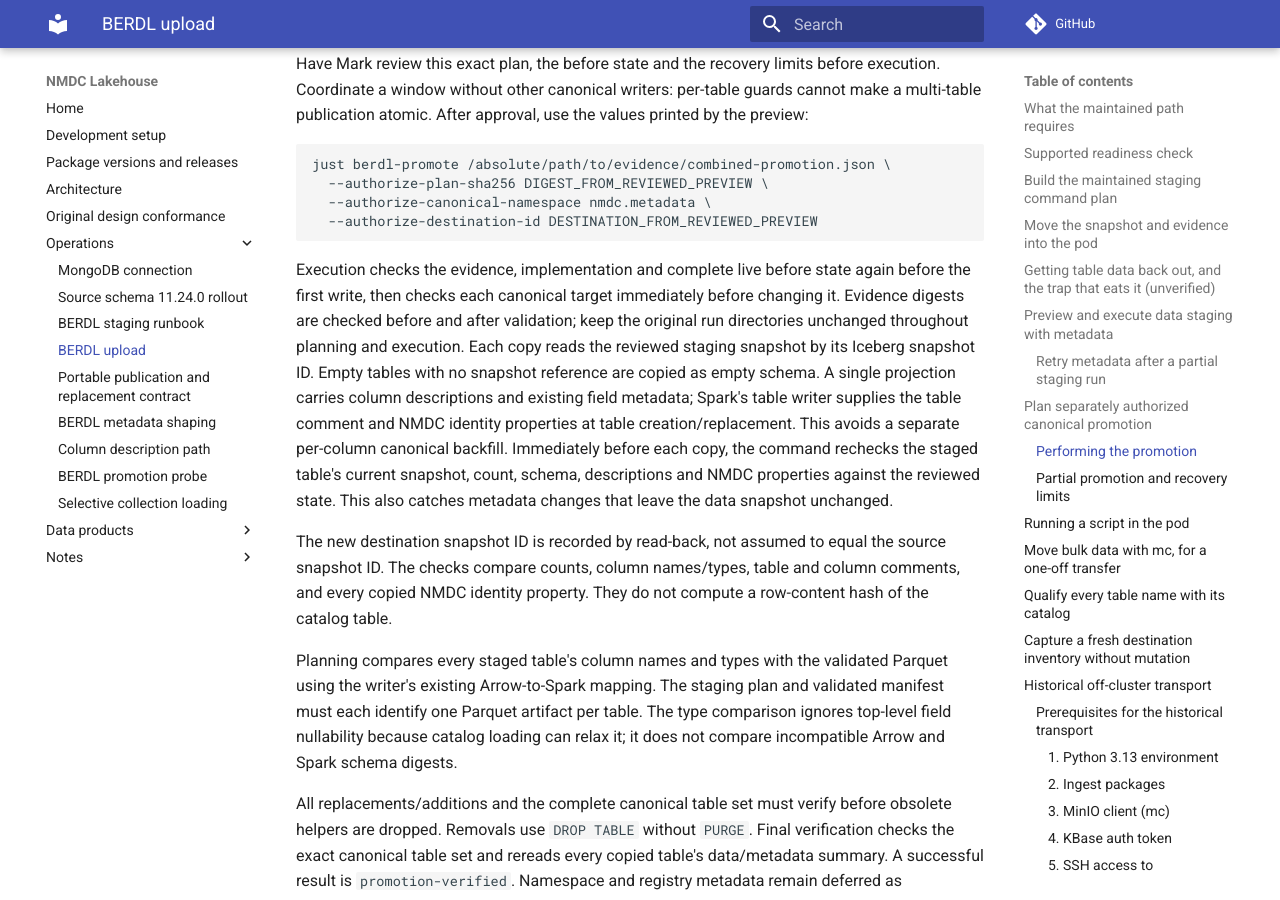
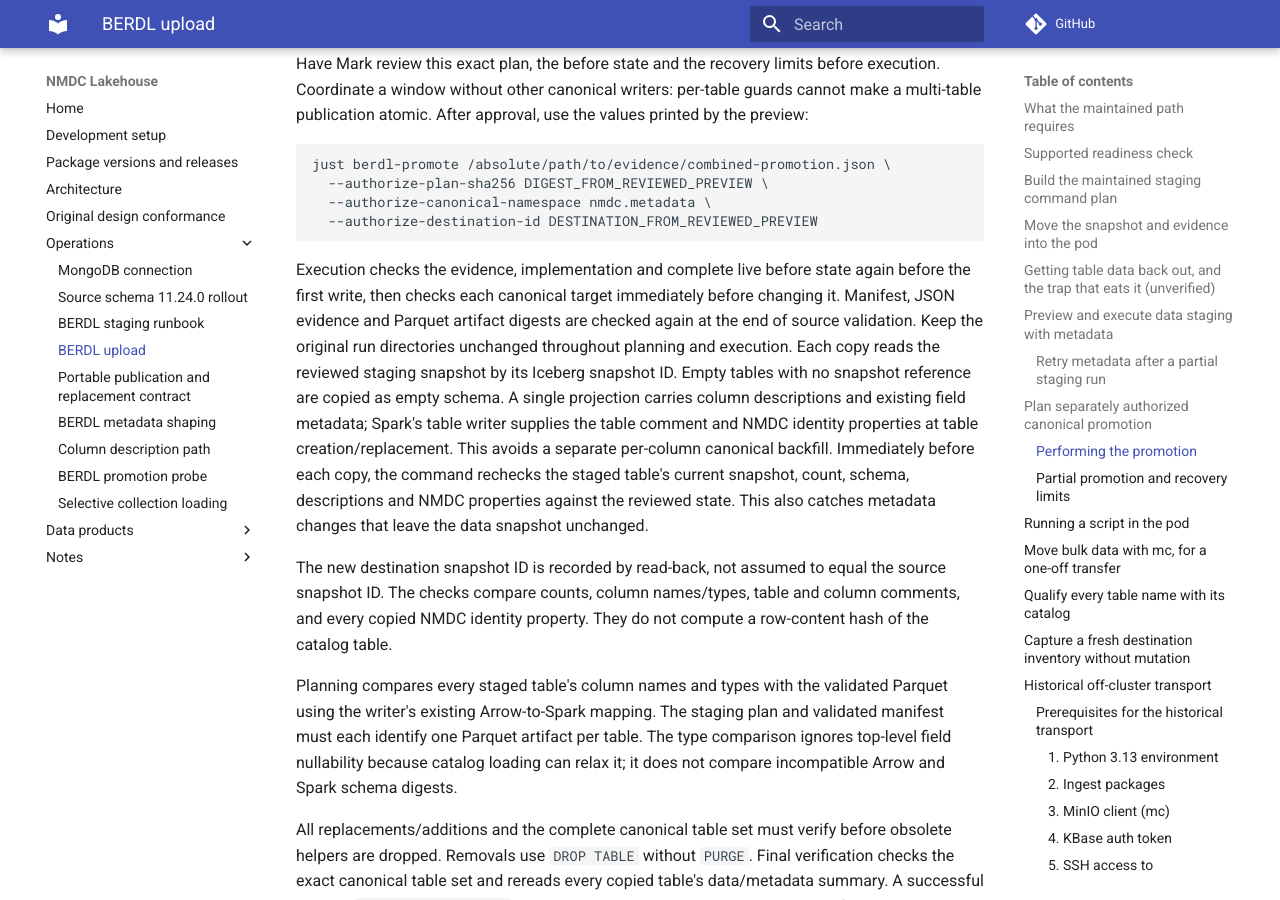
Before and after one commit to microbiomedata/nmdc-lakehouse, an MkDocs documentation site: the page built from docs/berdl-upload.md, in a window 1280 px wide and 900 px high, scrolled down 11912 px. Built offline with MkDocs 1.6.1 and Material for MkDocs 9.7.7, drawn with Linux system fonts in a browser that asks for light colours; comment, search, counter and statistics services are not loaded.

Commit message:
Recheck Parquet artifacts with promotion evidence

```diff
--- a/docs/berdl-upload.md
+++ b/docs/berdl-upload.md
@@ -621,8 +621,9 @@ just berdl-promote /absolute/path/to/evidence/combined-promotion.json \
 
 Execution checks the evidence, implementation and complete live before state
 again before the first write, then checks each canonical target immediately
-before changing it. Evidence digests are checked before and after validation;
-keep the original run directories unchanged throughout planning and execution.
+before changing it. Manifest, JSON evidence and Parquet artifact digests are
+checked again at the end of source validation. Keep the original run directories
+unchanged throughout planning and execution.
 Each copy reads the reviewed staging snapshot by its Iceberg
 snapshot ID. Empty tables with no snapshot reference are copied as empty schema.
 A single projection carries column descriptions and existing field metadata;
```
Also changed, not shown: 2 other files.
